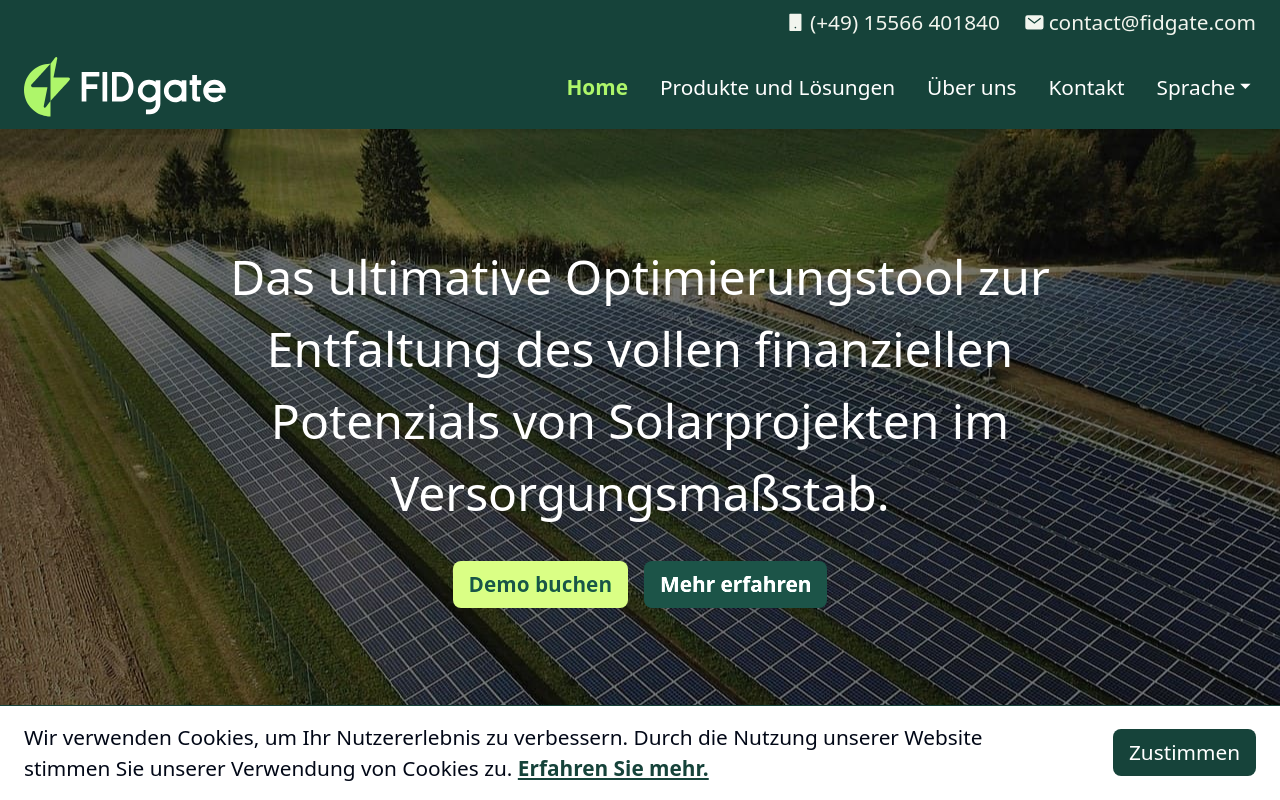
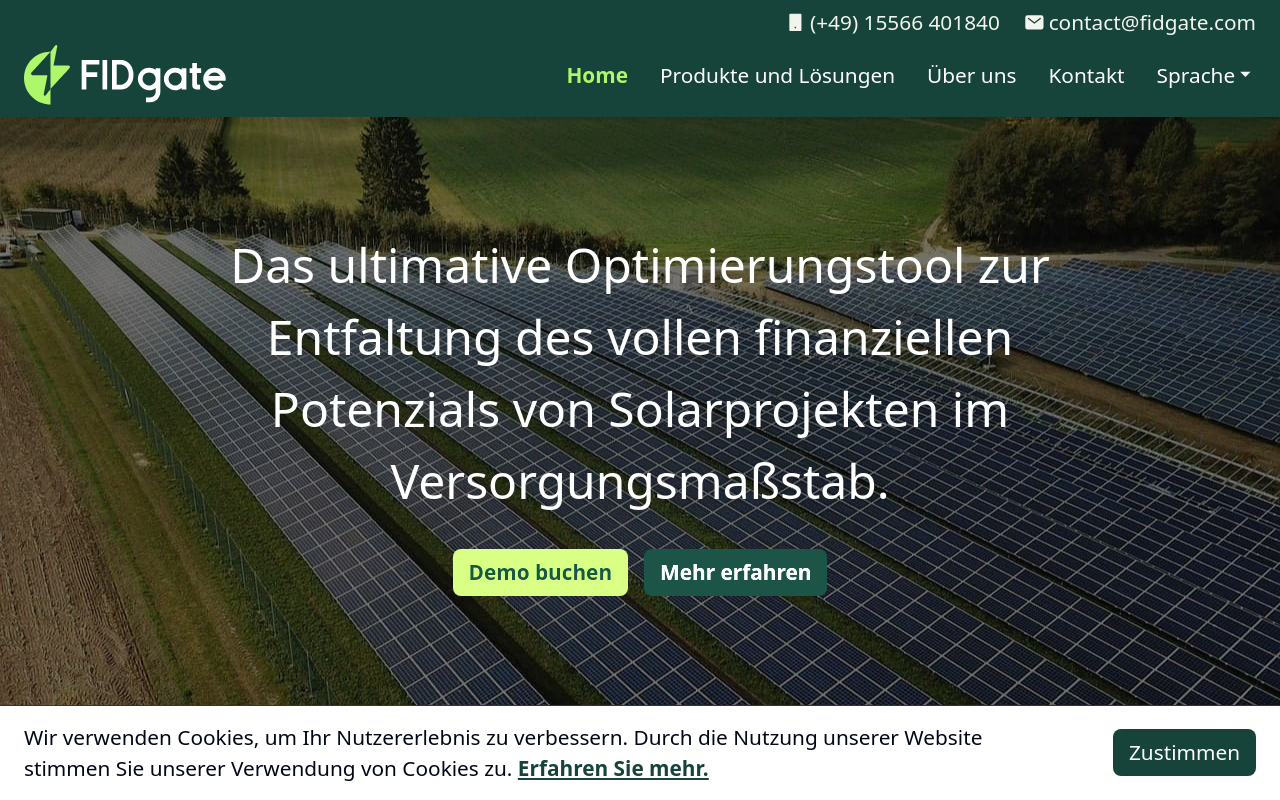
Before and after one commit to LuisMFG1992/Juanma, a React (Vite) app: page / in a window 1280 px wide. Shown: the top 800 px of the page. Built offline with nearby package versions, Linux system fonts and the light colour scheme.

Commit message:
nav padding b

```diff
--- a/src/components/Navbar.jsx
+++ b/src/components/Navbar.jsx
@@ -50,7 +50,7 @@
 
       <nav className='border-b-1 bg-primary px-2 md:px-6'>
         <div className='flex flex-col'>
-          <div className='flex items-center justify-between py-3'>
+          <div className='flex items-center justify-between pb-3'>
             <NavLink to={'/'}>
               <div className='flex flex-col items-center'>
                 <img src={logo} alt='logo' className='h-[55px] sm:h-[60px]' />
```
